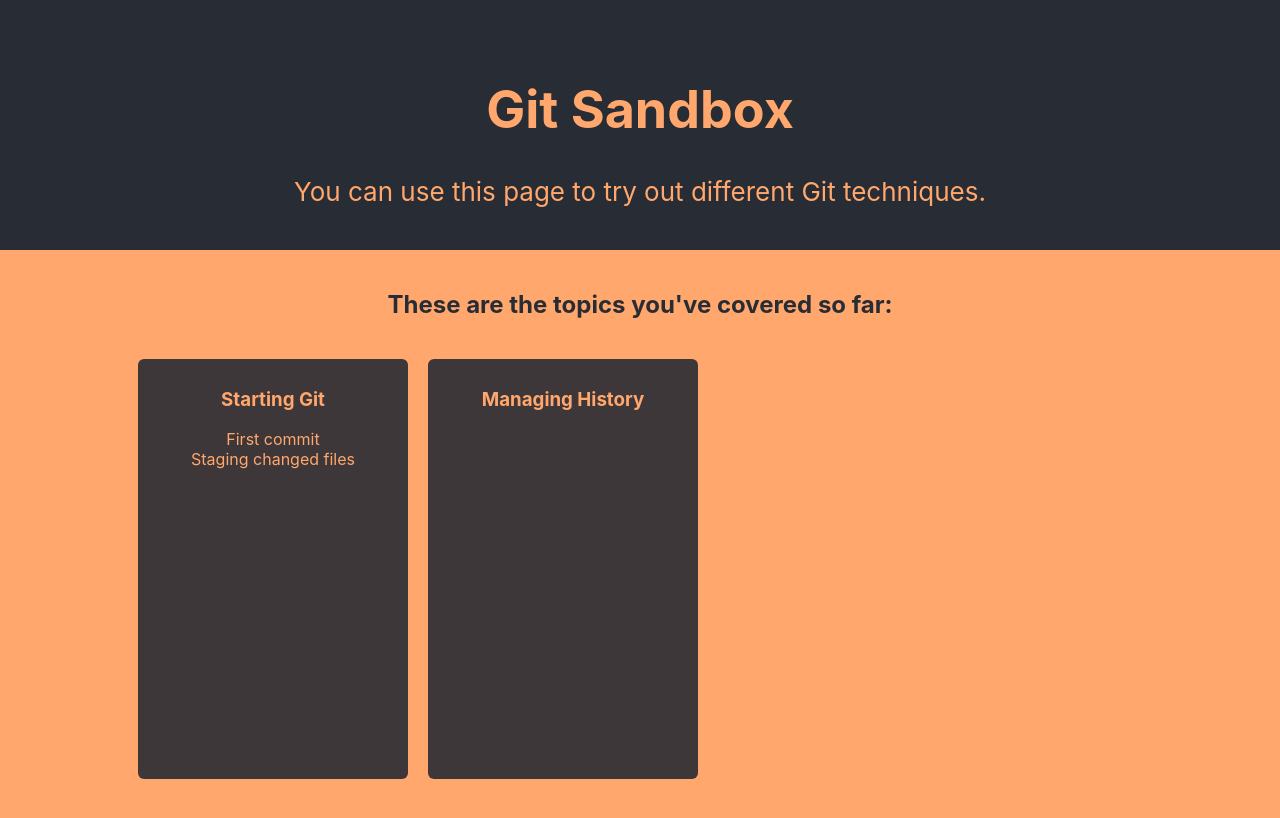
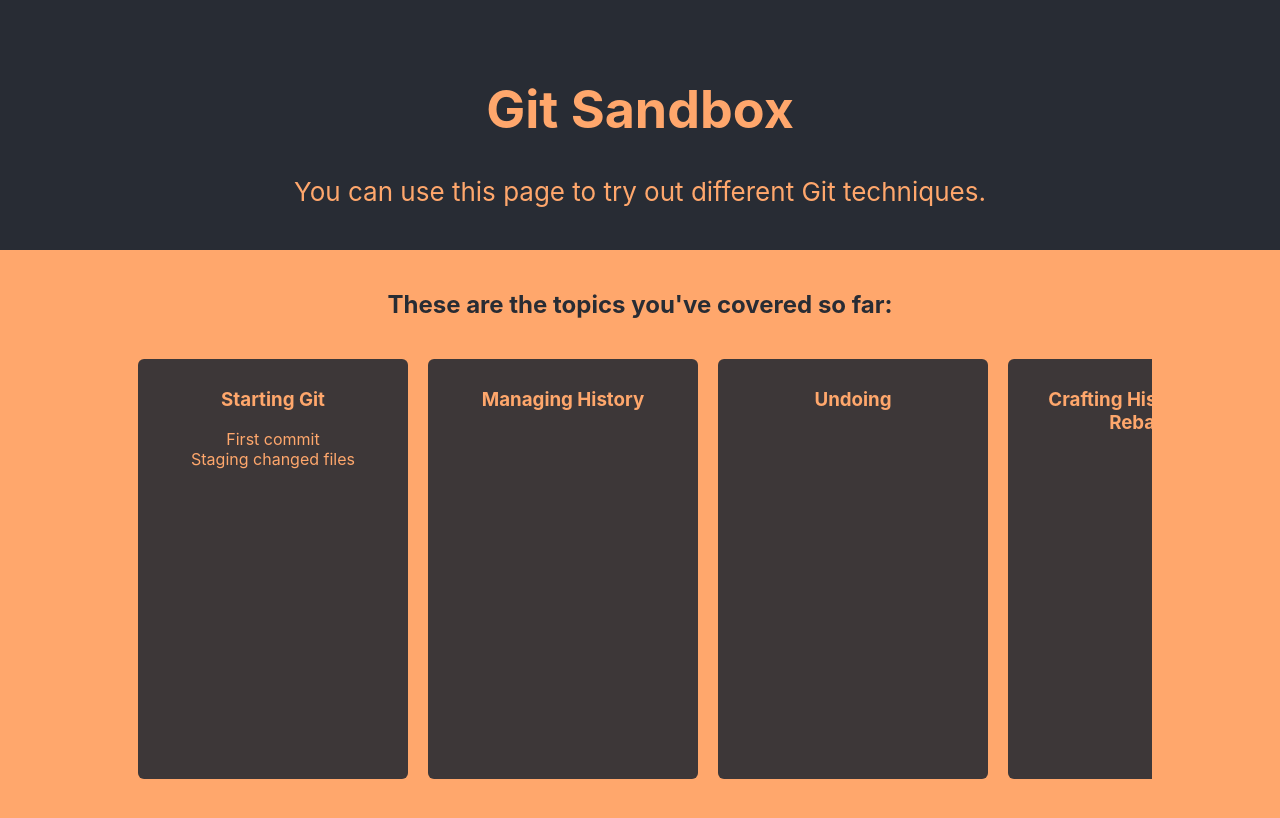
Before and after one commit to liamrdawson/git-sandbox, a React (Create React App) app: page / in a window 1280 px wide. Shown: the top 818 px of the page. Built offline with nearby package versions, Linux system fonts and the light colour scheme.

Commit message:
add cards for remaining topics to cover

```diff
--- a/src/App.css
+++ b/src/App.css
@@ -49,13 +49,14 @@ body {
 .card-container {
   min-height: 500px;
   width: 80%;
+  overflow-x: scroll;
   margin: 0 auto;
   display: flex;
   flex-direction: row;
 }
 
 .card {
-  width: 250px;
+  min-width: 250px;
   height: 400px;
   margin: 0 var(--space-2);
   background-color: var(--dark-color-9);
--- a/src/components/Main.js
+++ b/src/components/Main.js
@@ -12,8 +12,28 @@ class Main extends Component {
             {
                 name: "Managing History",
                 topicsCovered: []
-
-            }
+            },
+            {
+                name: "Undoing",
+                topicsCovered: []
+            },            {
+                name: "Crafting History with Rebase",
+                topicsCovered: []
+            },            {
+                name: "Git Object Model",
+                topicsCovered: []
+            },            {
+                name: "Customizing Git",
+                topicsCovered: []
+            },
+            {
+                name: "Remote Repositories",
+                topicsCovered: []
+            },
+            {
+                name: "Vim and Git",
+                topicsCovered: []
+            },
         ]
     }
 
```
